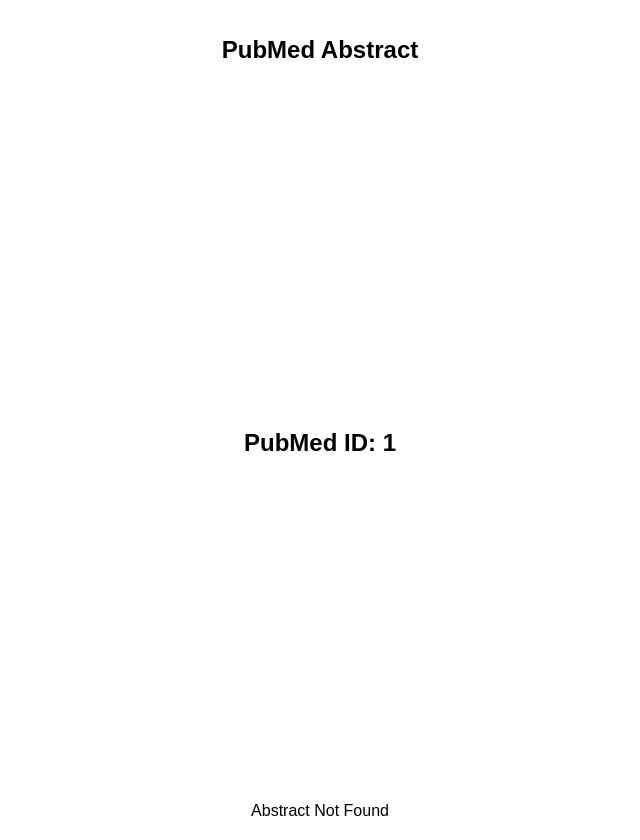
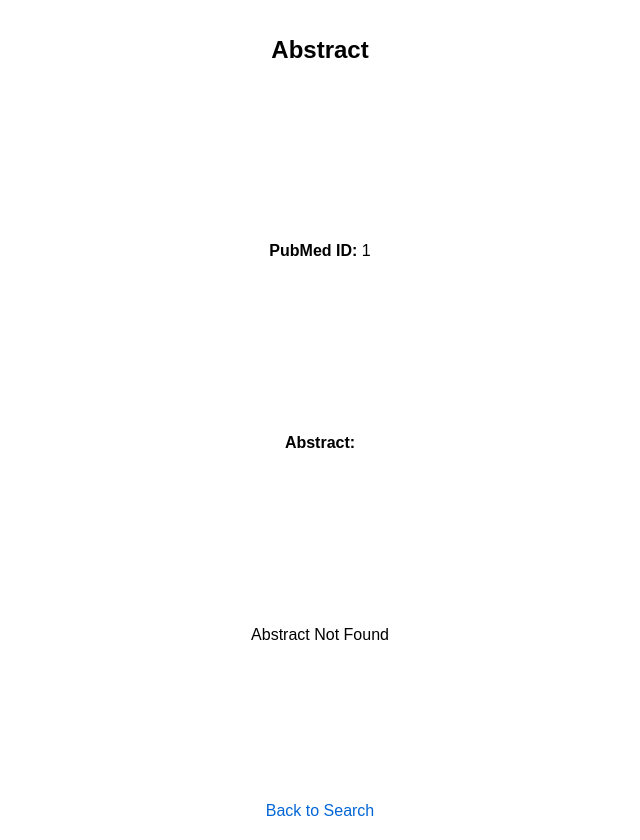
Before and after one commit to flyfir248/NCBIwebapp, a Flask app: page /abstract/1 in a window 1280 px wide. Shown: the whole page, without its empty margins (320-960 px from the left). Run offline with Flask 3, Linux system fonts and the light colour scheme; data that the repository does not hold is empty.

Commit message:
The version I wanted whoo

```diff
--- a/templates/abstract.html
+++ b/templates/abstract.html
@@ -1,19 +1,16 @@
 <!DOCTYPE html>
 <html>
 <head>
-    <title>PubMed Abstract</title>
+    <title>Abstract</title>
     <link rel="stylesheet" type="text/css" href="{{ url_for('static', filename='style.css') }}">
-    <script src="{{ url_for('static', filename='script.js') }}"></script>
 </head>
 <body>
-    <h1>PubMed Abstract</h1>
-    <h2>PubMed ID: {{ pubmed_id }}</h2>
+    <h1>Abstract</h1>
+    <p><strong>PubMed ID:</strong> {{ pubmed_id }}</p>
+    <p><strong>Abstract:</strong></p>
+    <p>{{ abstract }}</p>
     <div>
-        {% if abstract %}
-            {{ abstract }}
-        {% else %}
-            <p>Abstract not found.</p>
-        {% endif %}
+        <a href="{{ url_for('index') }}">Back to Search</a>
     </div>
 </body>
 </html>
```
